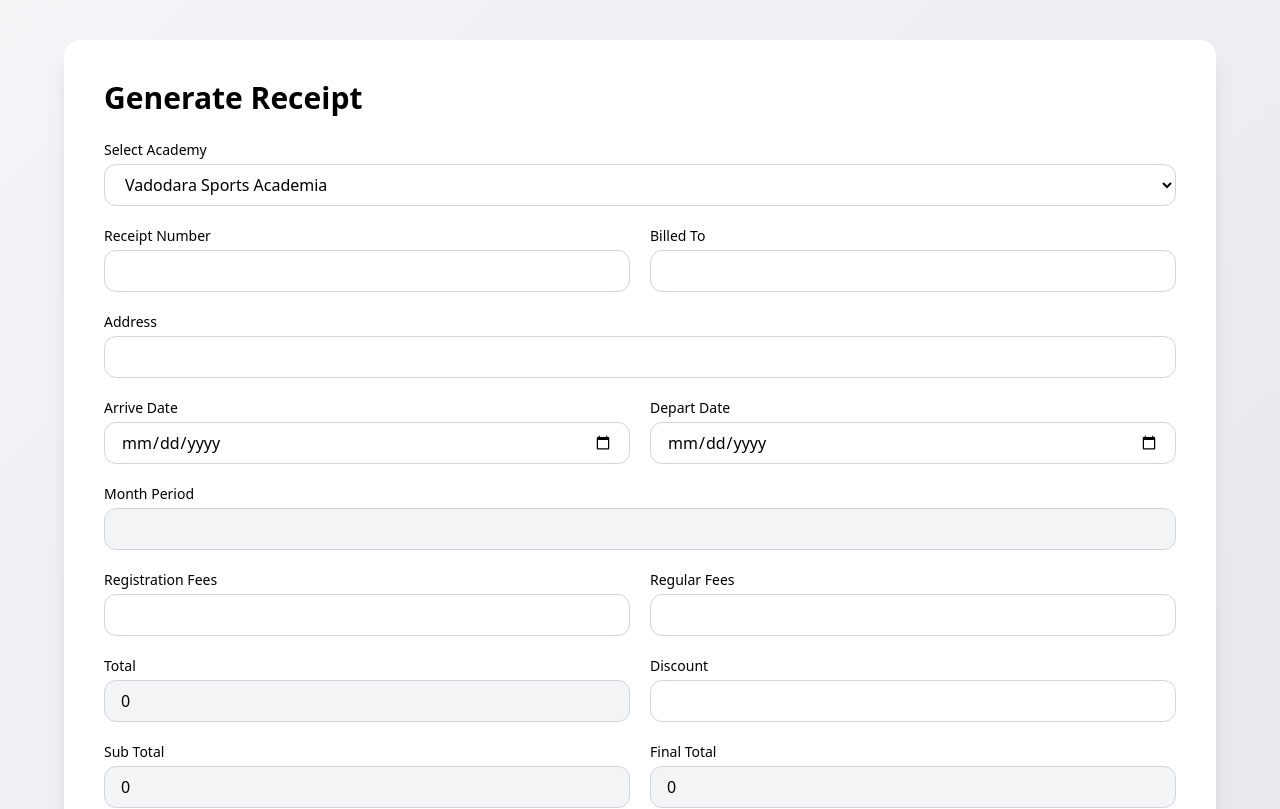
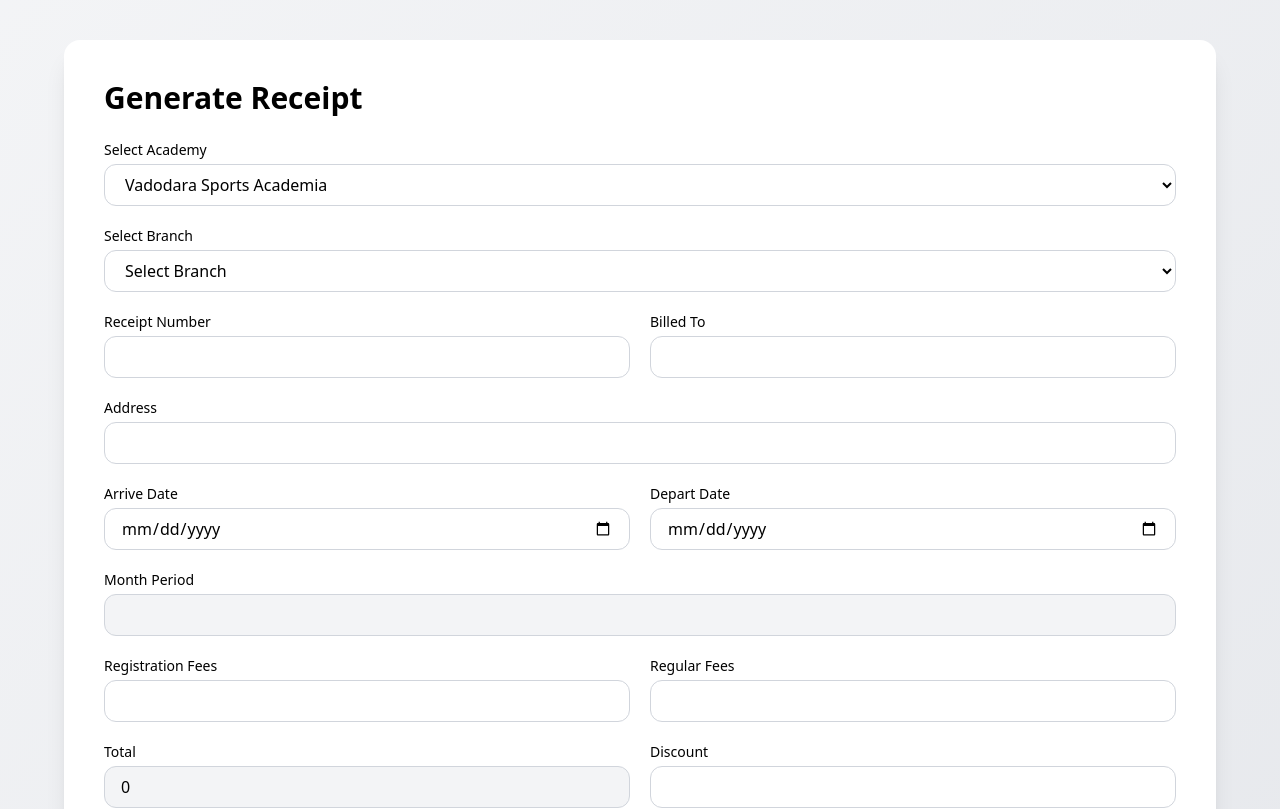
Before and after one commit to patel192/receipt-generator, a React (Vite) app: page / in a window 1280 px wide. Shown: the top 809 px of the page. Built offline with nearby package versions, Linux system fonts and the light colour scheme.

Commit message:
Branch option

```diff
--- a/src/components/Receipt.jsx
+++ b/src/components/Receipt.jsx
@@ -23,8 +23,7 @@ export default function Receipt({ data }) {
     },
   };
 
-  const selectedAcademy =
-    academyConfig[data?.academy] || academyConfig["vsa"];
+  const selectedAcademy = academyConfig[data?.academy] || academyConfig["vsa"];
 
   const handlePrint = useReactToPrint({
     contentRef: receiptRef,
@@ -67,18 +66,16 @@ export default function Receipt({ data }) {
         <div className="mt-4 text-base">
           <p className="font-bold">
             Billed To:
-            <span className="text-gray-700 font-medium">
-              {" "}
-              {data.billedTo}
-            </span>
+            <span className="text-gray-700 font-medium"> {data.billedTo}</span>
           </p>
 
           <p className="font-bold mt-1">
             Address:
-            <span className="text-gray-700 font-medium">
-              {" "}
-              {data.address}
-            </span>
+            <span className="text-gray-700 font-medium"> {data.address}</span>
+          </p>
+          <p className="font-bold mt-1">
+            Branch:
+            <span className="text-gray-700 font-medium"> {data.branch}</span>
           </p>
         </div>
 
@@ -98,9 +95,7 @@ export default function Receipt({ data }) {
                 <td className="p-2">{data.month}</td>
                 <td className="p-2">{data.registrationFees}</td>
                 <td className="p-2">{data.regularFees}</td>
-                <td className="p-2 text-right font-semibold">
-                  {data.total}
-                </td>
+                <td className="p-2 text-right font-semibold">{data.total}</td>
               </tr>
             </tbody>
           </table>
@@ -125,13 +120,9 @@ export default function Receipt({ data }) {
             <p>
               <b>Status:</b>{" "}
               {data.paymentStatus === "pending" ? (
-                <span className="text-red-600 font-semibold">
-                  Pending
-                </span>
+                <span className="text-red-600 font-semibold">Pending</span>
               ) : (
-                <span className="text-green-600 font-semibold">
-                  Completed
-                </span>
+                <span className="text-green-600 font-semibold">Completed</span>
               )}
             </p>
           </div>
@@ -158,8 +149,8 @@ export default function Receipt({ data }) {
         <div className="mt-8 border-t pt-4 text-base text-gray-600">
           <h4>{selectedAcademy.name}</h4>
           <h4>
-            Fees once paid are non-refundable. Please keep this receipt
-            for future reference.
+            Fees once paid are non-refundable. Please keep this receipt for
+            future reference.
           </h4>
           <h4>Instagram: {selectedAcademy.instagram}</h4>
           <p>This is a computer-generated receipt.</p>
--- a/src/components/ReceiptForm.jsx
+++ b/src/components/ReceiptForm.jsx
@@ -6,6 +6,7 @@ export default function ReceiptForm() {
 
   const [form, setForm] = useState({
     academy: "vsa",
+    branch: "", // NEW
     receiptNo: "",
     billedTo: "",
     address: "",
@@ -21,11 +22,21 @@ export default function ReceiptForm() {
     subTotal: "",
     discount: "",
     finalTotal: "",
-    paymentStatus: "completed", // NEW FIELD
+    paymentStatus: "completed",
   });
 
   const handleChange = (e) => {
-    setForm({ ...form, [e.target.name]: e.target.value });
+    const { name, value } = e.target;
+
+    if (name === "academy") {
+      setForm({
+        ...form,
+        academy: value,
+        branch: "", // reset branch when academy changes
+      });
+    } else {
+      setForm({ ...form, [name]: value });
+    }
   };
 
   // AUTO CALCULATIONS
@@ -69,12 +80,19 @@ export default function ReceiptForm() {
     e.preventDefault();
     navigate("/receipt", { state: form });
   };
-
+  const branchesByAcademy = {
+    vsa: [
+      "VSA TARSAALI",
+      "VSA NIZAMPURA",
+      "VSA BHAYLI",
+      "VSA NYSA",
+      "VSA RANG ANGEL",
+    ],
+    dbfa: ["DBSC APS TARSAALI", "DBSC RANG ANGEL ATLADRA"],
+  };
   return (
     <div className="bg-white rounded-2xl shadow-xl p-6 md:p-10">
-      <h2 className="text-2xl md:text-3xl font-bold mb-6">
-        Generate Receipt
-      </h2>
+      <h2 className="text-2xl md:text-3xl font-bold mb-6">Generate Receipt</h2>
 
       <form
         onSubmit={handleSubmit}
@@ -95,7 +113,28 @@ export default function ReceiptForm() {
             <option value="dbfa">Dwivedi Brother Football Academy</option>
           </select>
         </div>
+        {/* Branch */}
+        <div className="sm:col-span-2">
+          <label className="block text-sm font-medium mb-1">
+            Select Branch
+          </label>
 
+          <select
+            name="branch"
+            value={form.branch}
+            onChange={handleChange}
+            className="input"
+            required
+          >
+            <option value="">Select Branch</option>
+
+            {branchesByAcademy[form.academy]?.map((branch) => (
+              <option key={branch} value={branch}>
+                {branch}
+              </option>
+            ))}
+          </select>
+        </div>
         {/* Receipt No */}
         <div>
           <label className="block text-sm font-medium mb-1">
@@ -111,9 +150,7 @@ export default function ReceiptForm() {
 
         {/* Billed To */}
         <div>
-          <label className="block text-sm font-medium mb-1">
-            Billed To
-          </label>
+          <label className="block text-sm font-medium mb-1">Billed To</label>
           <input
             name="billedTo"
             value={form.billedTo}
@@ -124,9 +161,7 @@ export default function ReceiptForm() {
 
         {/* Address */}
         <div className="sm:col-span-2">
-          <label className="block text-sm font-medium mb-1">
-            Address
-          </label>
+          <label className="block text-sm font-medium mb-1">Address</label>
           <input
             name="address"
             value={form.address}
@@ -137,9 +172,7 @@ export default function ReceiptForm() {
 
         {/* Dates */}
         <div>
-          <label className="block text-sm font-medium mb-1">
-            Arrive Date
-          </label>
+          <label className="block text-sm font-medium mb-1">Arrive Date</label>
           <input
             type="date"
             name="arrive"
@@ -150,9 +183,7 @@ export default function ReceiptForm() {
         </div>
 
         <div>
-          <label className="block text-sm font-medium mb-1">
-            Depart Date
-          </label>
+          <label className="block text-sm font-medium mb-1">Depart Date</label>
           <input
             type="date"
             name="depart"
@@ -164,14 +195,8 @@ export default function ReceiptForm() {
 
         {/* Month */}
         <div className="sm:col-span-2">
-          <label className="block text-sm font-medium mb-1">
-            Month Period
-          </label>
-          <input
-            value={form.month}
-            readOnly
-            className="input bg-gray-100"
-          />
+          <label className="block text-sm font-medium mb-1">Month Period</label>
+          <input value={form.month} readOnly className="input bg-gray-100" />
         </div>
 
         {/* Fees */}
@@ -189,9 +214,7 @@ export default function ReceiptForm() {
         </div>
 
         <div>
-          <label className="block text-sm font-medium mb-1">
-            Regular Fees
-          </label>
+          <label className="block text-sm font-medium mb-1">Regular Fees</label>
           <input
             type="number"
             name="regularFees"
@@ -203,20 +226,12 @@ export default function ReceiptForm() {
 
         {/* Totals */}
         <div>
-          <label className="block text-sm font-medium mb-1">
-            Total
-          </label>
-          <input
-            value={form.total}
-            readOnly
-            className="input bg-gray-100"
-          />
+          <label className="block text-sm font-medium mb-1">Total</label>
+          <input value={form.total} readOnly className="input bg-gray-100" />
         </div>
 
         <div>
-          <label className="block text-sm font-medium mb-1">
-            Discount
-          </label>
+          <label className="block text-sm font-medium mb-1">Discount</label>
           <input
             type="number"
             name="discount"
@@ -227,20 +242,12 @@ export default function ReceiptForm() {
         </div>
 
         <div>
-          <label className="block text-sm font-medium mb-1">
-            Sub Total
-          </label>
-          <input
-            value={form.subTotal}
-            readOnly
-            className="input bg-gray-100"
-          />
+          <label className="block text-sm font-medium mb-1">Sub Total</label>
+          <input value={form.subTotal} readOnly className="input bg-gray-100" />
         </div>
 
         <div>
-          <label className="block text-sm font-medium mb-1">
-            Final Total
-          </label>
+          <label className="block text-sm font-medium mb-1">Final Total</label>
           <input
             value={form.finalTotal}
             readOnly
@@ -290,9 +297,7 @@ export default function ReceiptForm() {
         </div>
 
         <div className="sm:col-span-2">
-          <label className="block text-sm font-medium mb-1">
-            Student Name
-          </label>
+          <label className="block text-sm font-medium mb-1">Student Name</label>
           <input
             name="studentName"
             value={form.studentName}
```
